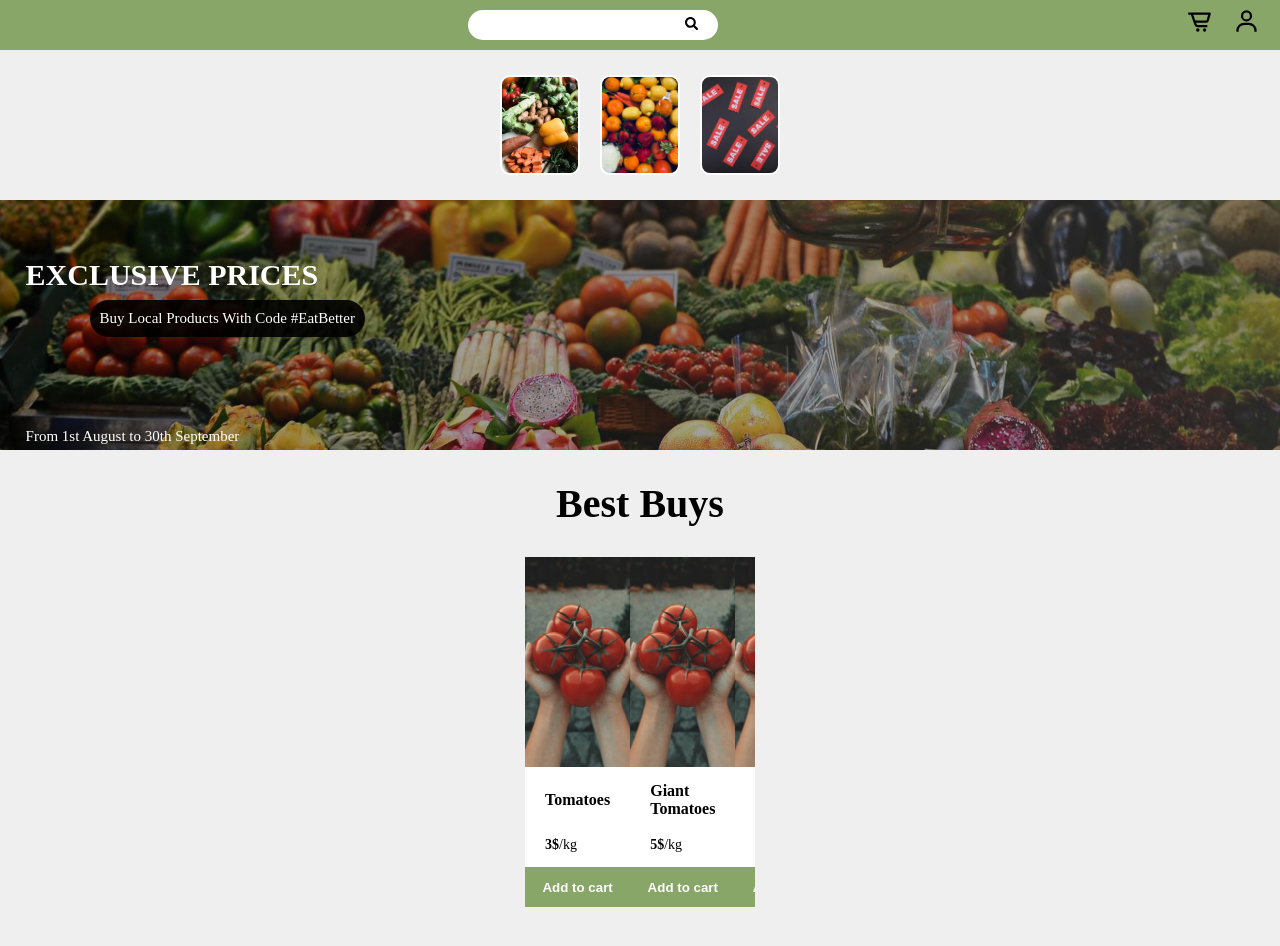
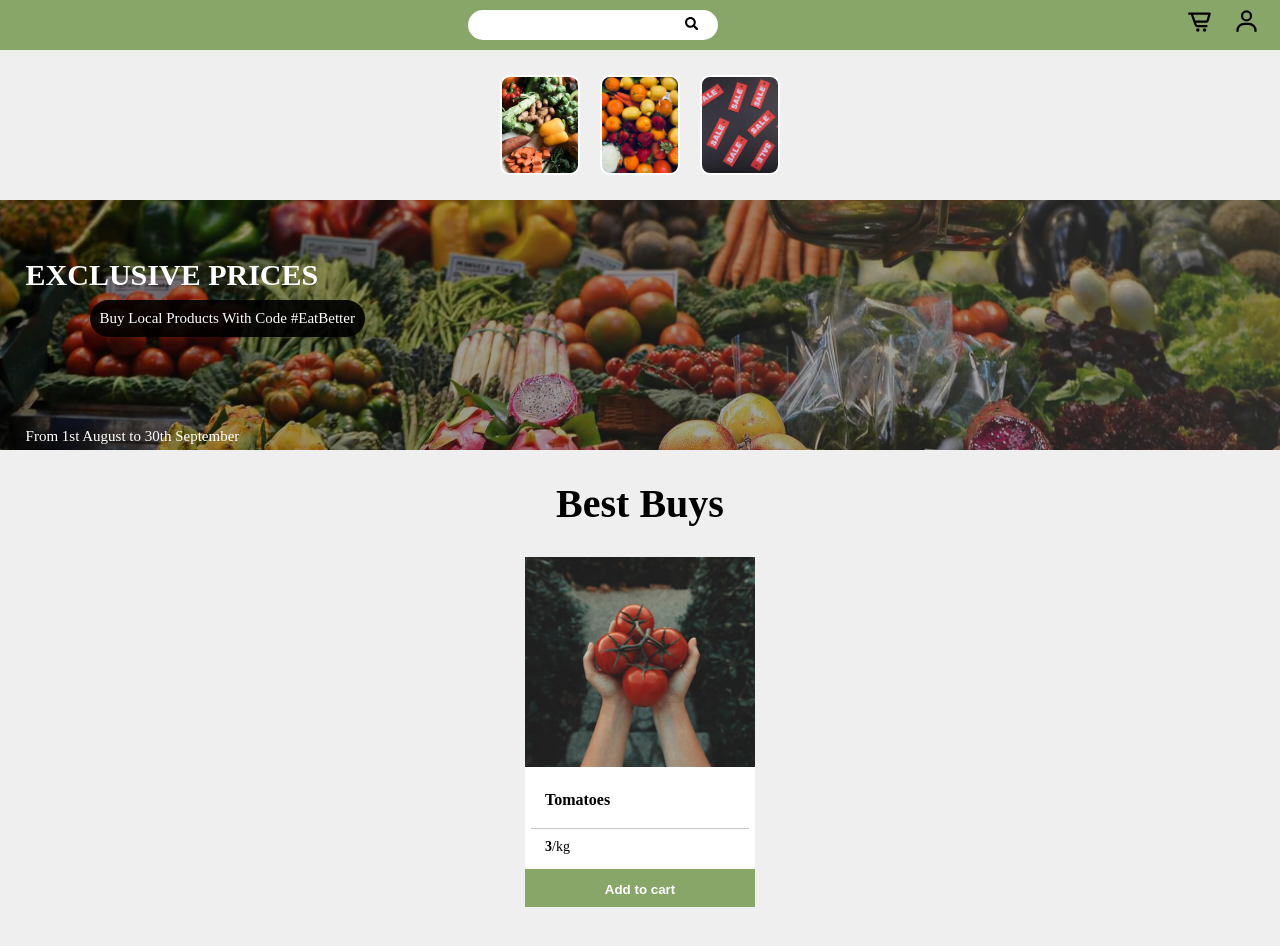
Before and after one commit to Kacper-Arendt/green-world, a React (Create React App) app: page / in a window 1280 px wide. Shown: the top 946 px of the page. Built offline with nearby package versions, Linux system fonts and the light colour scheme; the HTML template or start-up script is replaced by a standard one.

Commit message:
move Product item to separate component

```diff
--- /dev/null
+++ b/src/Models/IProduct.ts
@@ -0,0 +1,8 @@
+export interface IProduct {
+    id: number,
+    name: string,
+    alt: string,
+    img: string,
+    price: number,
+    per: string
+}
--- a/src/components/BestBuys.tsx
+++ b/src/components/BestBuys.tsx
@@ -1,5 +1,6 @@
 import styled from 'styled-components';
-import {Products} from "./Products";
+import {Product} from "./Products/Product";
+import {Products} from "./Products/Products";
 
 const Wrapper = styled.div`
   display: flex;
@@ -23,76 +24,19 @@ const TopItems = styled.div`
   background-color: white;
 `
 
-const Item = styled.div`
-  width: 100%;
-  height: 100%;
-  display: grid;
-  grid-template-columns: repeat(3, 1fr);
-  grid-template-rows: 60% 6rem 1fr 4rem  4rem;
-  grid-template-areas:
-  "img img img"
-  "name . ."
-  "line line line"
-  "price . ."
-  "btn btn btn";
-  place-items: center;
-
-  img {
-    grid-area: img;
-    width: 100%;
-    height: 100%;
-    object-fit: cover;
-  }
-
-  h3 {
-    grid-area: name;
-    font-size: 1.6rem;
-    margin: 1.5rem 2rem 1rem;
-  }
-
-  p {
-    grid-area: price;
-    place-self: start;
-    font-size: 1.4rem;
-    margin: 1rem 2rem;
-
-    span {
-      font-weight: bold;
-    }
-  }
-`
-
-const Button = styled.button`
-  grid-area: btn;
-  width: 100%;
-  height: 4rem;
-  background-color: var(--color-primary);
-  margin-top: auto;
-  border: none;
-  color: white;
-  font-weight: bold;
-`
-
-const Line = styled.div`
-  grid-area: line;
-  width: 95%;
-  height: .2rem;
-  border-bottom: 1px solid #C5C5C5;
-`
-
 export const BestBuys = () => {
     return (
         <Wrapper>
             <h2>Best Buys</h2>
             <TopItems>
-                {Products.map(el => (
-                    <Item>
-                        <img src={el.img} alt={el.alt}/>
-                        <h3>{el.name}</h3>
-                        <p><span>{el.price}</span>/{el.per}</p>
-                        <Button>Add to cart</Button>
-                    </Item>
-                ))}
+                <Product
+                    id={Products[0].id}
+                    name={Products[0].name}
+                    img={Products[0].img}
+                    alt={Products[0].alt}
+                    price={Products[0].price}
+                    per={Products[0].per}
+                />
             </TopItems>
         </Wrapper>
     )
--- /dev/null
+++ b/src/components/Products/Product.tsx
@@ -0,0 +1,73 @@
+import {Products} from "./Products";
+import styled from "styled-components";
+import {IProduct} from "../../Models/IProduct";
+
+const Item = styled.div`
+  width: 100%;
+  height: 100%;
+  display: grid;
+  grid-template-columns: repeat(3, 1fr);
+  grid-template-rows: 60% 6rem 1fr 4rem  4rem;
+  grid-template-areas:
+  "img img img"
+  "name . ."
+  "line line line"
+  "price . ."
+  "btn btn btn";
+  place-items: center;
+
+  img {
+    grid-area: img;
+    width: 100%;
+    height: 100%;
+    object-fit: cover;
+  }
+
+  h3 {
+    grid-area: name;
+    font-size: 1.6rem;
+    margin: 1.5rem 2rem 1rem;
+    white-space: nowrap;
+  }
+
+  p {
+    grid-area: price;
+    place-self: start;
+    font-size: 1.4rem;
+    margin: 1rem 2rem;
+
+    span {
+      font-weight: bold;
+    }
+  }
+`
+const Line = styled.div`
+  grid-area: line;
+  width: 95%;
+  height: .2rem;
+  border-bottom: 1px solid #C5C5C5;
+`
+
+const Button = styled.button`
+  grid-area: btn;
+  width: 100%;
+  height: 4rem;
+  background-color: var(--color-primary);
+  margin-top: auto;
+  border: none;
+  color: white;
+  font-weight: bold;
+`
+
+
+export const Product = (props: IProduct) => {
+    return (
+        <Item key={props.id}>
+            <img src={props.img} alt={props.alt}/>
+            <h3>{props.name}</h3>
+            <Line/>
+            <p><span>{props.price}</span>/{props.per}</p>
+            <Button>Add to cart</Button>
+        </Item>
+    )
+}
--- a/src/components/Products.ts
+++ b/src/components/Products/Products.ts
@@ -1,20 +1,11 @@
-import {tomatoes} from '../images/images';
+import {tomatoes} from '../../images/images';
+import { IProduct } from '../../Models/IProduct';
 
-
-interface IProject {
-    id: number,
-    name: string,
-    price: string,
-    per: string
-    img: string,
-    alt: string,
-}
-
-export const Products: Array<IProject> = [
+export const Products: Array<IProduct> = [
     {
         id: 1,
         name: 'Tomatoes',
-        price: '3$',
+        price: 3,
         per: 'kg',
         img: tomatoes,
         alt: 'tomatoes'
@@ -22,7 +13,7 @@ export const Products: Array<IProject> = [
     {
         id: 2,
         name: 'Giant Tomatoes',
-        price: '5$',
+        price: 5,
         per: 'kg',
         img: tomatoes,
         alt: 'tomatoes'
@@ -30,7 +21,7 @@ export const Products: Array<IProject> = [
     {
         id: 3,
         name: 'Cherry Tomatoes',
-        price: '4$',
+        price: 4,
         per: 'kg',
         img: tomatoes,
         alt: 'tomatoes'
```
